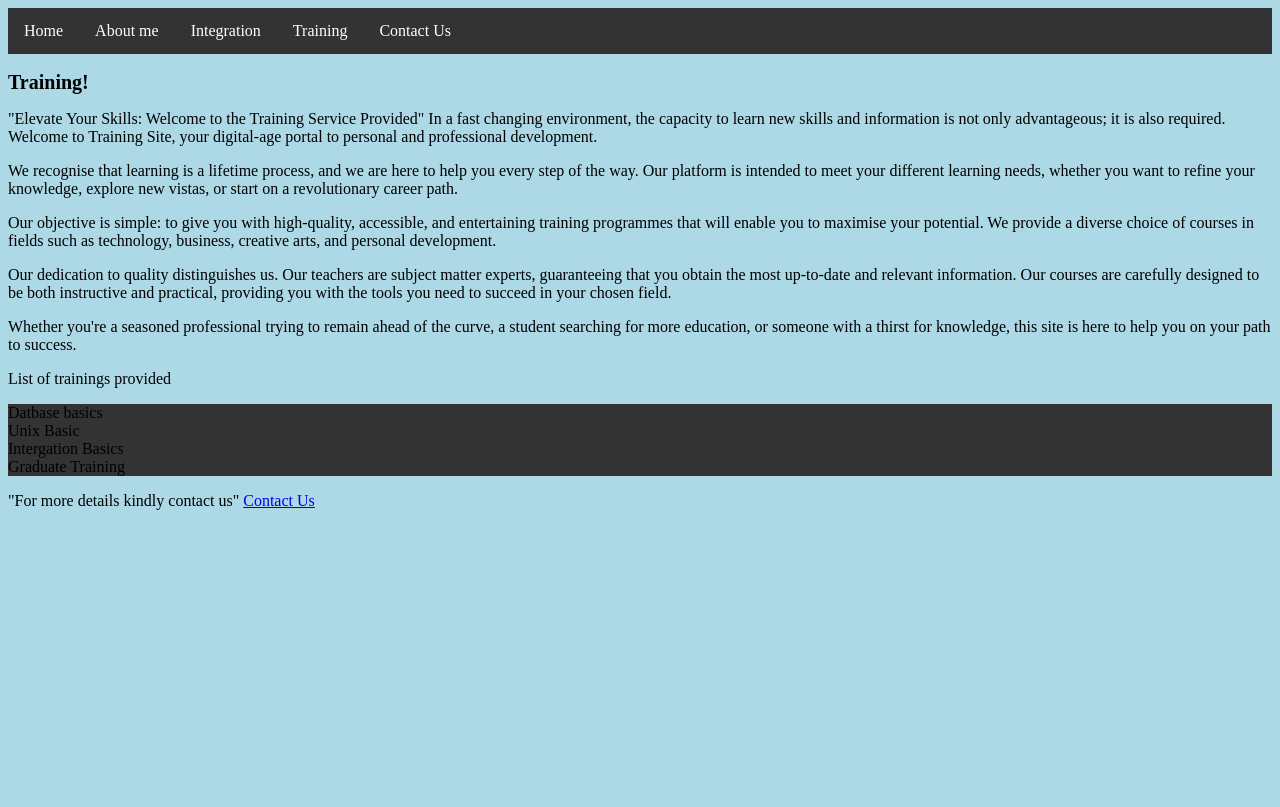
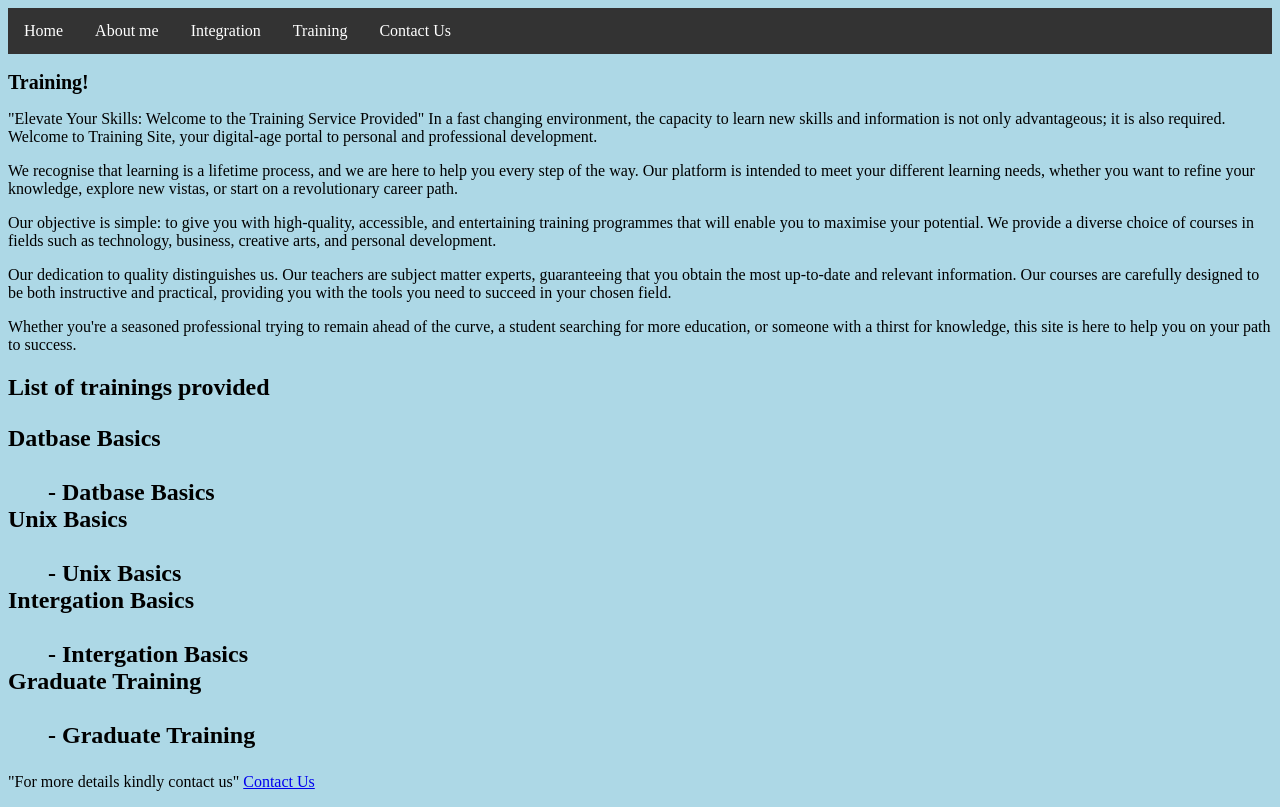
Before and after one commit to MadhanHubAI/bloghome-it.io, a plain HTML site: page training.html in a window 1280 px wide. Drawn offline with Linux system fonts and the light colour scheme.

Commit message:
Update training.html

```diff
--- a/training.html
+++ b/training.html
@@ -52,14 +52,17 @@ In a fast changing environment, the capacity to learn new skills and information
 </div>
 
  <div>
-  <p> List of trainings provided </p>
-  <ul>
-   <li>Datbase basics</li><br>
-   <li>Unix Basic</li><br>
-   <li>Intergation Basics </li><br>
-   <li>Graduate Training</li><br>
-  </ul>
-
+  <p> <h2>List of trainings provided <h2> </p>
+  <dl>
+   <dt>Datbase Basics</dt><br>
+    <dd>- Datbase Basics</dd>
+   <dt>Unix Basics</dt><br>
+    <dd>- Unix Basics</dd>
+   <dt>Intergation Basics</dt><br>
+    <dd>- Intergation Basics</dd>
+   <dt>Graduate Training</dt><br>
+    <dd>- Graduate Training</dd>
+  </dl>
  </div>
 <footer>
  <p>"For more details kindly contact us" <a href="contactus.html">Contact Us</a></p>
```
